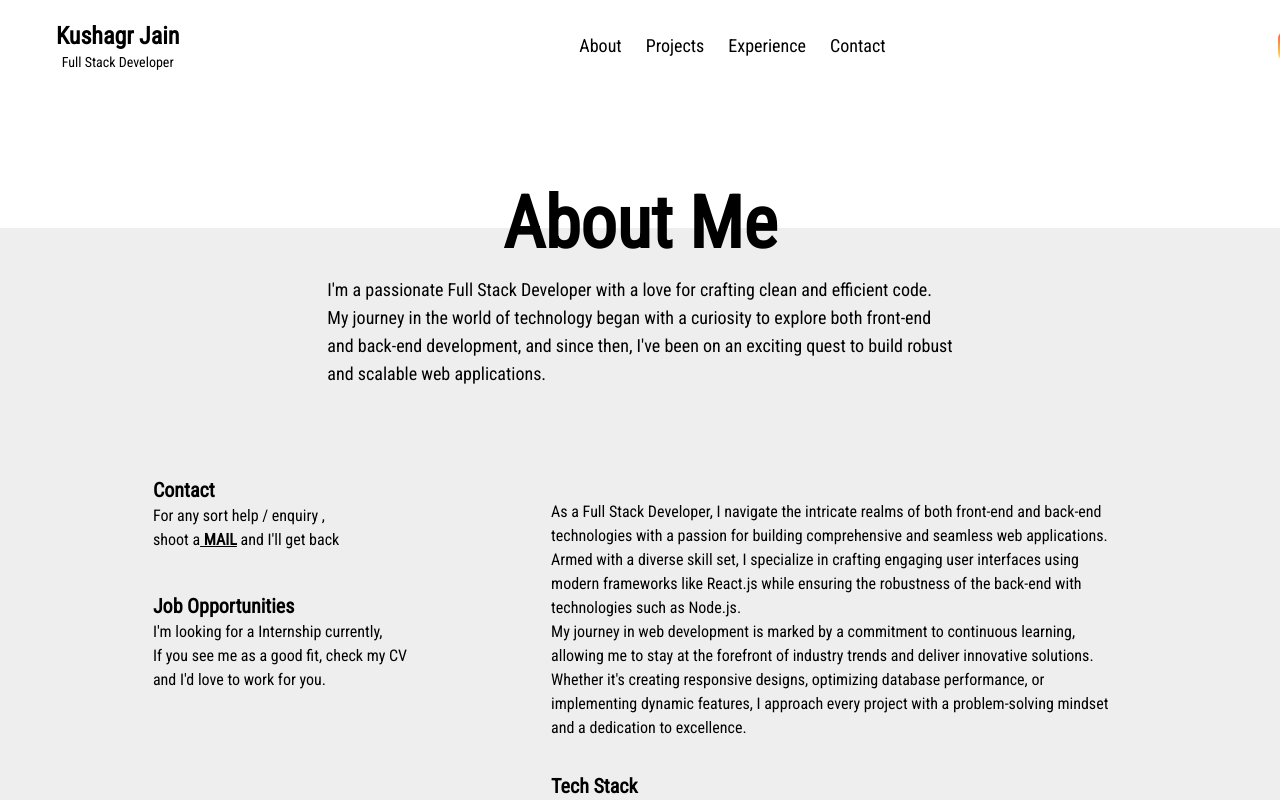
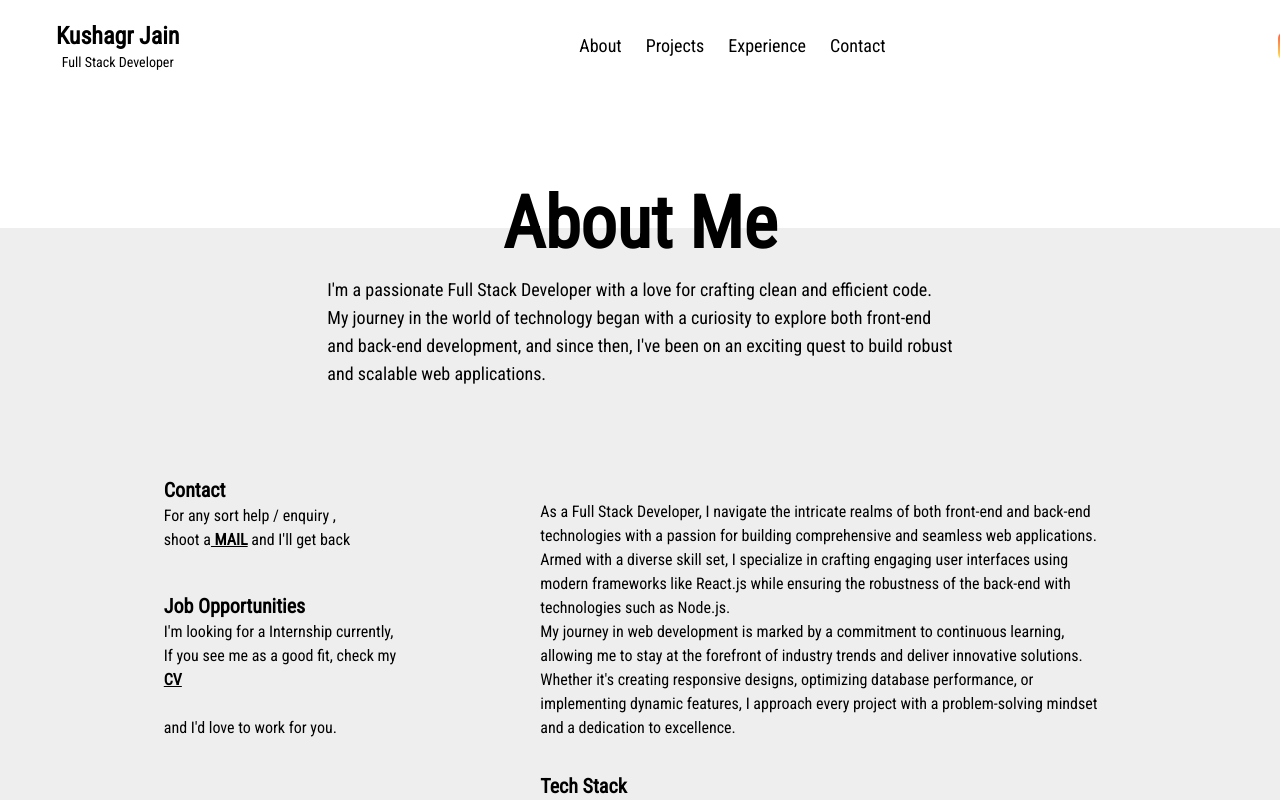
Before and after one commit to kushagr432/E-Portfolio, a React (Create React App) app: page /about in a window 1280 px wide. Shown: the top 800 px of the page. Built offline with nearby package versions, Linux system fonts and the light colour scheme.

Commit message:
resume-file

```diff
--- a/src/Components/About.jsx
+++ b/src/Components/About.jsx
@@ -14,6 +14,23 @@ export default function About() {
     const style = {
         fontFamily: 'Roboto Condensed, sans-serif',
     };
+
+        const downloadFile = () => {
+          // Construct the relative URL to your PDF file
+        const fileUrl = process.env.PUBLIC_URL + '/Resume_Kushagr_Jain.pdf';
+
+          // Create a download link
+        const link = document.createElement('a');
+        link.href = fileUrl;
+        link.download = 'Resume_Kushagr.pdf';
+
+          // Append the link to the document and trigger the click event
+        document.body.appendChild(link);
+        link.click();
+
+          // Remove the link from the document
+        document.body.removeChild(link);
+        };
     return (
     <>
 <Layout/>
@@ -37,7 +54,7 @@ export default function About() {
     </div>
 <div className='md:order-2 pt-10'>
     <h2 style={style} className='text-xl font-semibold'>Job Opportunities</h2>
-    <p  style={style} className='self-center text-base font-normal whitespace-nowrap dark:text-white'>I'm looking for a Internship currently,<br /> If you see me as a good fit, check my CV  <br />and I'd love to work for you.</p>
+    <p  style={style} className='self-center text-base font-normal whitespace-nowrap dark:text-white'>I'm looking for a Internship currently,<br /> If you see me as a good fit, check my <p className='font-semibold underline' onClick={downloadFile}>CV</p>   <br />and I'd love to work for you.</p>
 </div>
 </div>
 <div className='w-36 md:order-2'></div>
--- a/src/Components/Projects.jsx
+++ b/src/Components/Projects.jsx
@@ -27,7 +27,7 @@ return (
     <Layout/>
 <div className='h-20 relative z-0'> </div>
 <div className='flex flex-col'>
-<div className='md:order-1 bg-gray-200  relative z-0 h-fit w-screen'>
+<div className='md:order-1 bg-gray-200 relative z-0 h-fit w-screen'>
 <div className='bg-white h-10 relative z-0' ></div>
 <div className='flex items-center justify-center'>
 <h1 style={style} className='text-7xl absolute top-0 z-10 font-bold '>Projects</h1>
@@ -122,7 +122,7 @@ User Authentication is managed using FireBase Authentication</p>
     <h2 style={style} className='text-xl font-semibold pb-4 pt-8'>Link to Github</h2>
     <div className='flex flex-row'>
     <Button variant="outlined" style={blackButtonStyle}>
-    <a style={style} href="https://github.com/kushagr432/shopX.git" target="_blank" rel="noreferrer">Portfolio </a>
+    <a style={style} href="https://github.com/kushagr432/E-Portfolio.git" target="_blank" rel="noreferrer">Portfolio </a>
 
     </Button>
     <img className='h-4 pl-2 ' src={linkImage} alt="img" />
```
Also changed, not shown: 1 other file (tests, documents, lock files or other folders).
